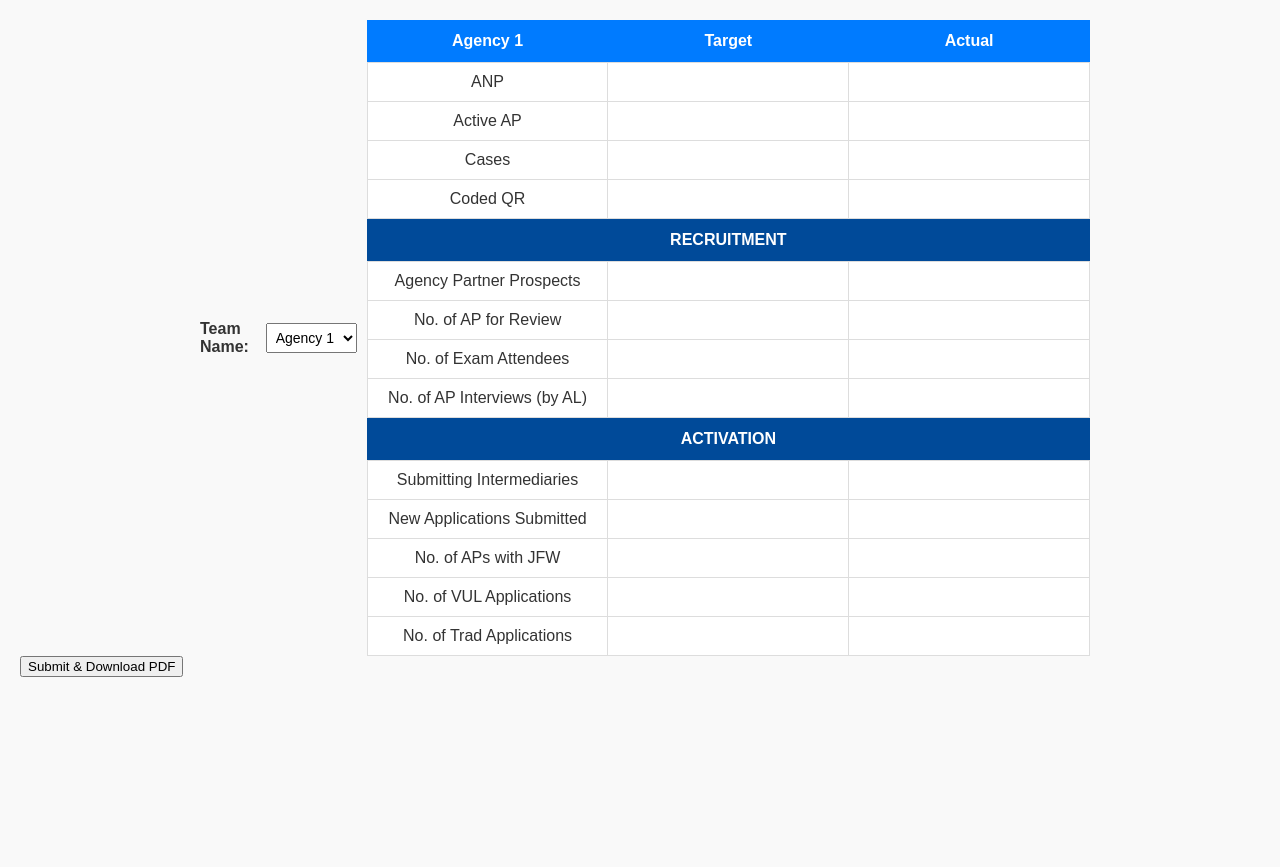
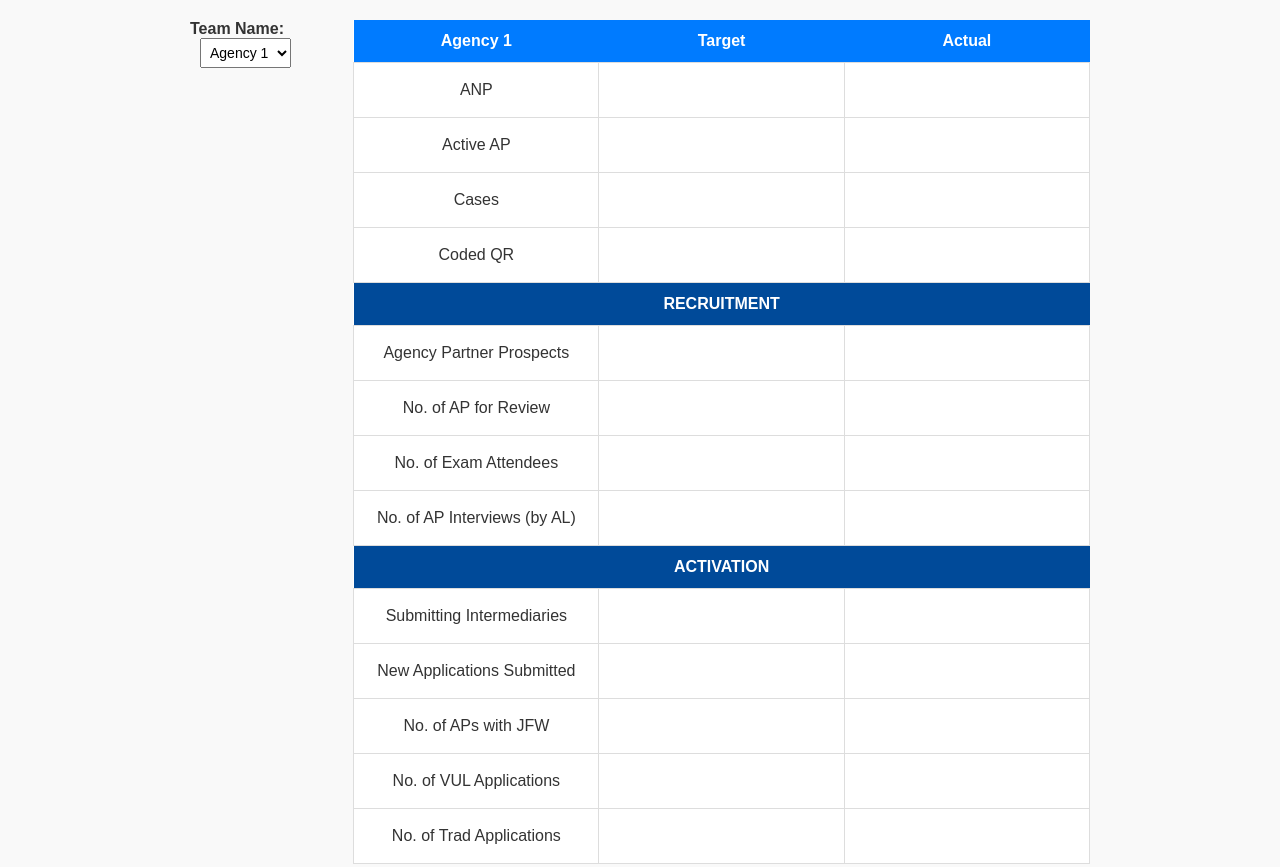
Before and after one commit to drichjsph/recruitment-plan, a plain HTML site: page recruitment/index.html in a window 1280 px wide. Shown: the top 867 px of the page. Before the commit the page ends 800 px from the top, so only its background shows below. Drawn offline with nearby package versions, Linux system fonts and the light colour scheme.

Commit message:
Update style.css

```diff
--- a/recruitment/style.css
+++ b/recruitment/style.css
@@ -37,32 +37,22 @@ th {
 /* Table rows */
 td {
   border: 1px solid #ddd;
-  padding: 0; /* Remove padding to allow full-width input */
+  padding: 10px; /* Ensure padding is consistent */
   text-align: center;
   min-width: 150px;
   white-space: nowrap;
   overflow: hidden;
   text-overflow: ellipsis;
+  box-sizing: border-box; /* Ensure borders align properly */
 }
 
-/* Section headers */
-th[colspan="3"] {
+/* Section Headers */
+.section-header {
   background-color: #004a99;
   color: white;
   text-align: center;
   font-weight: bold;
-}
-
-/* Custom styling for table header (top-left) */
-.table-header {
-  display: flex;
-  justify-content: flex-start;
-  align-items: center;
-  padding: 10px;
-}
-
-.left-header {
-  text-align: left;
+  padding: 12px;
 }
 
 /* Dropdown styling */
@@ -74,17 +64,14 @@ select {
 
 /* Input fields (centered numbers, full width) */
 input[type="number"] {
-  width: 100%; /* Take full width of the table cell */
-  height: 100%;
-  border: none; /* Remove default box border */
-  padding: 10px;
+  width: 100%;
+  padding: 8px;
+  height: auto; /* Ensure consistent input height */
+  border: none;
   text-align: center;
   font-size: 16px;
   outline: none;
-  background-color: transparent; /* Blends with the table */
-  appearance: textfield;
-  -webkit-appearance: textfield;
-  -moz-appearance: textfield;
+  background-color: transparent;
 }
 
 /* Remove number input arrows */
@@ -94,13 +81,25 @@ input[type="number"]::-webkit-outer-spin-button {
   margin: 0;
 }
 
-input[type="number"]::-moz-number-spin-box {
-  -moz-appearance: none;
-  margin: 0;
+input[type="number"]:focus {
+  background-color: transparent !important;
+  border: none !important;
 }
 
-/* Remove focus background and underline */
-input[type="number"]:focus {
-  background-color: transparent !important; /* Remove yellow background */
-  border: none !important; /* Remove border effect */
+/* Button Styling */
+button {
+  display: block;
+  margin: 15px auto;
+  padding: 10px 15px;
+  background-color: #28a745;
+  color: white;
+  border: none;
+  cursor: pointer;
+  font-size: 16px;
+  border-radius: 5px;
+  transition: background 0.3s ease;
 }
+
+button:hover {
+  background-color: #218838;
+}
```
